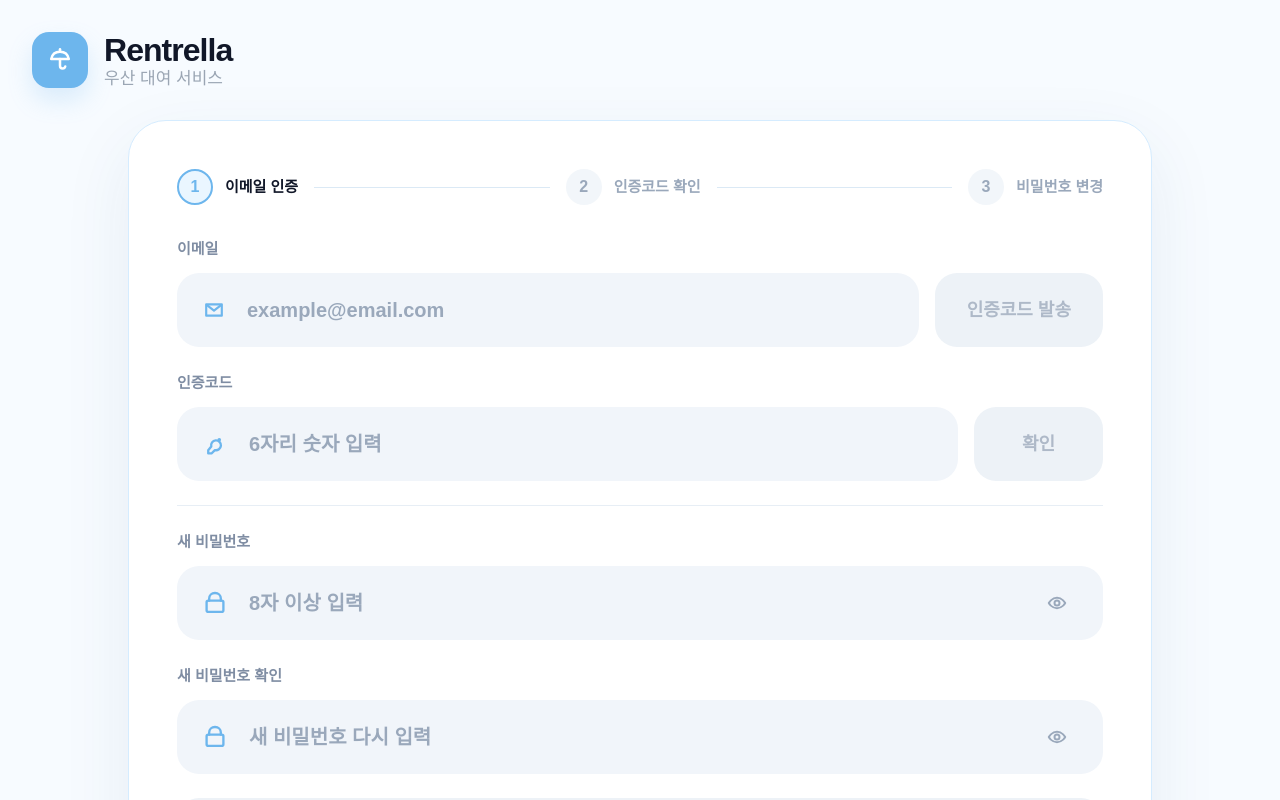
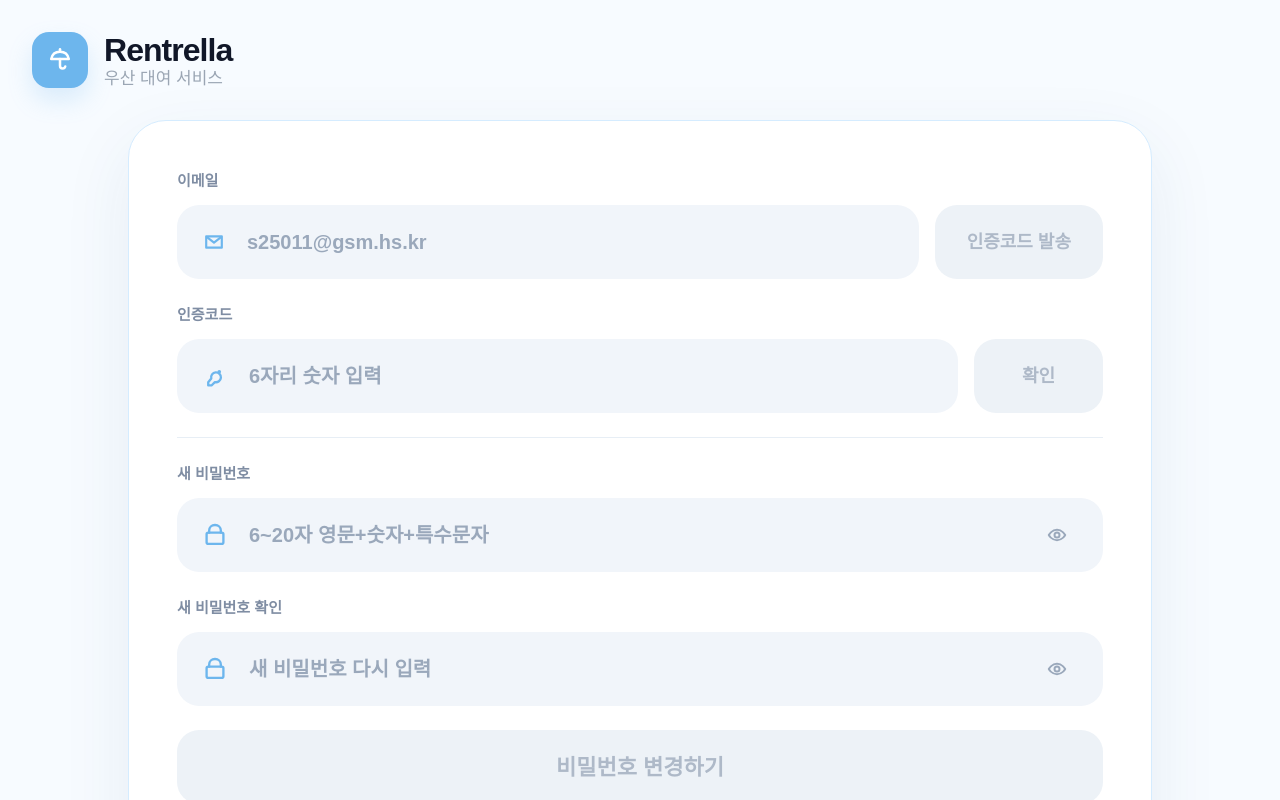
Before and after one commit to rentrella/frontend, a Next.js app: page /reset-password in a window 1280 px wide. Shown: the top 800 px of the page. Built offline with nearby package versions, Linux system fonts and the light colour scheme.

Commit message:
feat: add verification code countdown

```diff
--- a/app/reset-password/page.tsx
+++ b/app/reset-password/page.tsx
@@ -1,7 +1,7 @@
 "use client";
 
 import Link from "next/link";
-import { useState } from "react";
+import { useEffect, useState } from "react";
 import {
   AuthCard,
   AuthPage,
@@ -17,7 +17,12 @@
   const [code, setCode] = useState("");
   const [newPassword, setNewPassword] = useState("");
   const [newPasswordConfirm, setNewPasswordConfirm] = useState("");
-  const canSendCode = email.trim().length > 0;
+  const [emailError, setEmailError] = useState("");
+  const [passwordError, setPasswordError] = useState("");
+  const [codeTimer, setCodeTimer] = useState(0);
+  const isSchoolEmail = /^[A-Za-z0-9._%+-]+@gsm\.hs\.kr$/.test(email);
+  const passwordStrength = getPasswordStrength(newPassword);
+  const canSendCode = email.trim().length > 0 && codeTimer === 0;
   const canConfirmCode = code.trim().length > 0;
   const canResetPassword =
     email.trim().length > 0 &&
@@ -25,24 +30,59 @@
     newPassword.trim().length > 0 &&
     newPasswordConfirm.trim().length > 0;
 
+  useEffect(() => {
+    if (codeTimer === 0) return;
+
+    const timerId = window.setTimeout(() => {
+      setCodeTimer((current) => Math.max(current - 1, 0));
+    }, 1000);
+
+    return () => window.clearTimeout(timerId);
+  }, [codeTimer]);
+
+  const sendCode = () => {
+    if (!isSchoolEmail) {
+      setEmailError("이메일 형식이 올바르지 않아요.");
+      return;
+    }
+
+    setEmailError("");
+    setCodeTimer(180);
+  };
+
+  const resetPassword = () => {
+    if (!isSchoolEmail) {
+      setEmailError("이메일 형식이 올바르지 않아요.");
+      return;
+    }
+
+    if (!passwordStrength.isValid) {
+      setPasswordError("비밀번호는 6~20자, 영문+숫자+특수문자를 포함해야 합니다.");
+      return;
+    }
+
+    if (newPassword !== newPasswordConfirm) {
+      setPasswordError("비밀번호가 일치하지 않습니다.");
+      return;
+    }
+
+    setEmailError("");
+    setPasswordError("");
+  };
+
   return (
     <AuthPage>
       <AuthCard>
-        <div className="flex items-center gap-4">
-          <Step active label="이메일 인증" number={1} />
-          <span className="h-px flex-1 bg-[#dbe9f5]" />
-          <Step label="인증코드 확인" number={2} />
-          <span className="h-px flex-1 bg-[#dbe9f5]" />
-          <Step label="비밀번호 변경" number={3} />
-        </div>
-
-        <form className="mt-8 space-y-6">
+        <form className="space-y-6">
           <div className="grid grid-cols-[1fr_auto] items-end gap-4 max-sm:grid-cols-1">
             <Field
               icon={<MailIcon />}
               label="이메일"
-              onChange={setEmail}
-              placeholder="example@email.com"
+              onChange={(value) => {
+                setEmail(value);
+                if (emailError) setEmailError("");
+              }}
+              placeholder="s25011@gsm.hs.kr"
               type="email"
               value={email}
             />
@@ -54,11 +94,17 @@
                   : "cursor-not-allowed bg-[#edf2f7] text-[#aeb9c8]",
               ].join(" ")}
               disabled={!canSendCode}
+              onClick={sendCode}
               type="button"
             >
-              인증코드 발송
+              {codeTimer > 0 ? `재발송 ${formatTimer(codeTimer)}` : "인증코드 발송"}
             </button>
           </div>
+          {emailError && (
+            <p className="-mt-4 text-[14px] font-bold text-[#ef5f67]">
+              {emailError}
+            </p>
+          )}
 
           <div className="grid grid-cols-[1fr_auto] items-end gap-4 max-sm:grid-cols-1">
             <Field
@@ -87,21 +133,65 @@
           <Field
             icon={<LockIcon />}
             label="새 비밀번호"
-            onChange={setNewPassword}
-            placeholder="8자 이상 입력"
+            onChange={(value) => {
+              setNewPassword(value);
+              if (passwordError) setPasswordError("");
+            }}
+            placeholder="6~20자 영문+숫자+특수문자"
             type="password"
             value={newPassword}
           />
+          {newPassword && (
+            <div className="-mt-2 rounded-[18px] bg-[#f6f9fc] px-5 py-4">
+              <div className="flex items-center justify-between gap-4">
+                <span className="text-[14px] font-black text-[#7f8da3]">
+                  비밀번호 안전도
+                </span>
+                <span
+                  className={[
+                    "text-[14px] font-black",
+                    passwordStrength.color,
+                  ].join(" ")}
+                >
+                  {passwordStrength.label}
+                </span>
+              </div>
+              <div className="mt-3 grid grid-cols-3 gap-2">
+                {Array.from({ length: 3 }).map((_, index) => (
+                  <span
+                    className={[
+                      "h-2 rounded-full",
+                      index < passwordStrength.level
+                        ? passwordStrength.barColor
+                        : "bg-[#e7edf4]",
+                    ].join(" ")}
+                    key={index}
+                  />
+                ))}
+              </div>
+              <p className="mt-3 text-[13px] font-bold text-[#9aa5b3]">
+                6~20자, 영문+숫자+특수문자 포함
+              </p>
+            </div>
+          )}
           <Field
             icon={<LockIcon />}
             label="새 비밀번호 확인"
-            onChange={setNewPasswordConfirm}
+            onChange={(value) => {
+              setNewPasswordConfirm(value);
+              if (passwordError) setPasswordError("");
+            }}
             placeholder="새 비밀번호 다시 입력"
             type="password"
             value={newPasswordConfirm}
           />
+          {passwordError && (
+            <p className="-mt-2 text-[14px] font-bold text-[#ef5f67]">
+              {passwordError}
+            </p>
+          )}
 
-          <PrimaryButton disabled={!canResetPassword}>
+          <PrimaryButton disabled={!canResetPassword} onClick={resetPassword}>
             비밀번호 변경하기
           </PrimaryButton>
         </form>
@@ -117,35 +207,45 @@
   );
 }
 
-function Step({
-  active = false,
-  label,
-  number,
-}: {
-  active?: boolean;
-  label: string;
-  number: number;
-}) {
-  return (
-    <div className="flex items-center gap-3">
-      <span
-        className={[
-          "flex h-9 w-9 items-center justify-center rounded-full text-[16px] font-black",
-          active
-            ? "border-2 border-[#6db6ed] bg-[#eaf6ff] text-[#6db6ed]"
-            : "bg-[#f2f6fa] text-[#9aa8bb]",
-        ].join(" ")}
-      >
-        {number}
-      </span>
-      <span
-        className={[
-          "whitespace-nowrap text-[15px] font-black max-sm:hidden",
-          active ? "text-[#111728]" : "text-[#9aa8bb]",
-        ].join(" ")}
-      >
-        {label}
-      </span>
-    </div>
-  );
+function formatTimer(seconds: number) {
+  const minutes = Math.floor(seconds / 60);
+  const remainingSeconds = seconds % 60;
+
+  return `${minutes}:${String(remainingSeconds).padStart(2, "0")}`;
 }
+
+function getPasswordStrength(password: string) {
+  const hasLength = password.length >= 6 && password.length <= 20;
+  const hasLetter = /[A-Za-z]/.test(password);
+  const hasNumber = /\d/.test(password);
+  const hasSpecial = /[^A-Za-z0-9]/.test(password);
+  const score = [hasLength, hasLetter, hasNumber, hasSpecial].filter(Boolean).length;
+
+  if (score >= 4) {
+    return {
+      barColor: "bg-[#45bd74]",
+      color: "text-[#2fa461]",
+      isValid: true,
+      label: "안전",
+      level: 3,
+    };
+  }
+
+  if (score >= 3) {
+    return {
+      barColor: "bg-[#f0b84f]",
+      color: "text-[#d49423]",
+      isValid: false,
+      label: "보통",
+      level: 2,
+    };
+  }
+
+  return {
+    barColor: "bg-[#ef5f67]",
+    color: "text-[#ef5f67]",
+    isValid: false,
+    label: "약함",
+    level: 1,
+  };
+}
```
